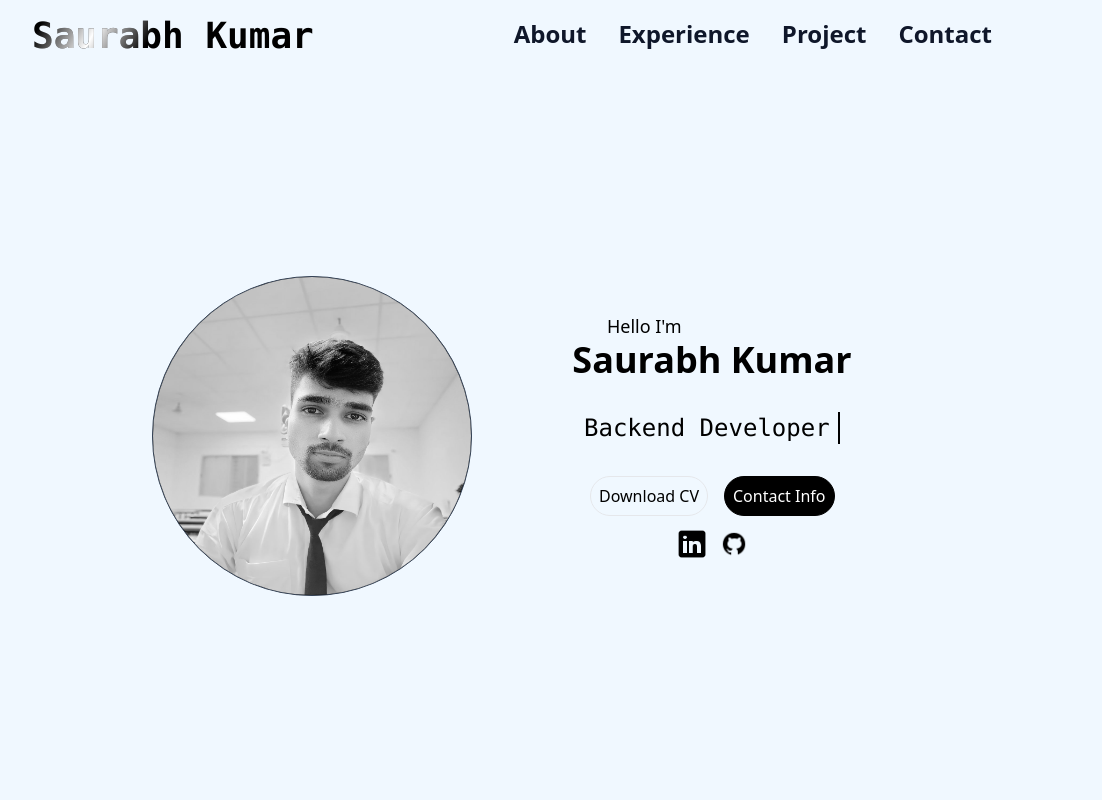
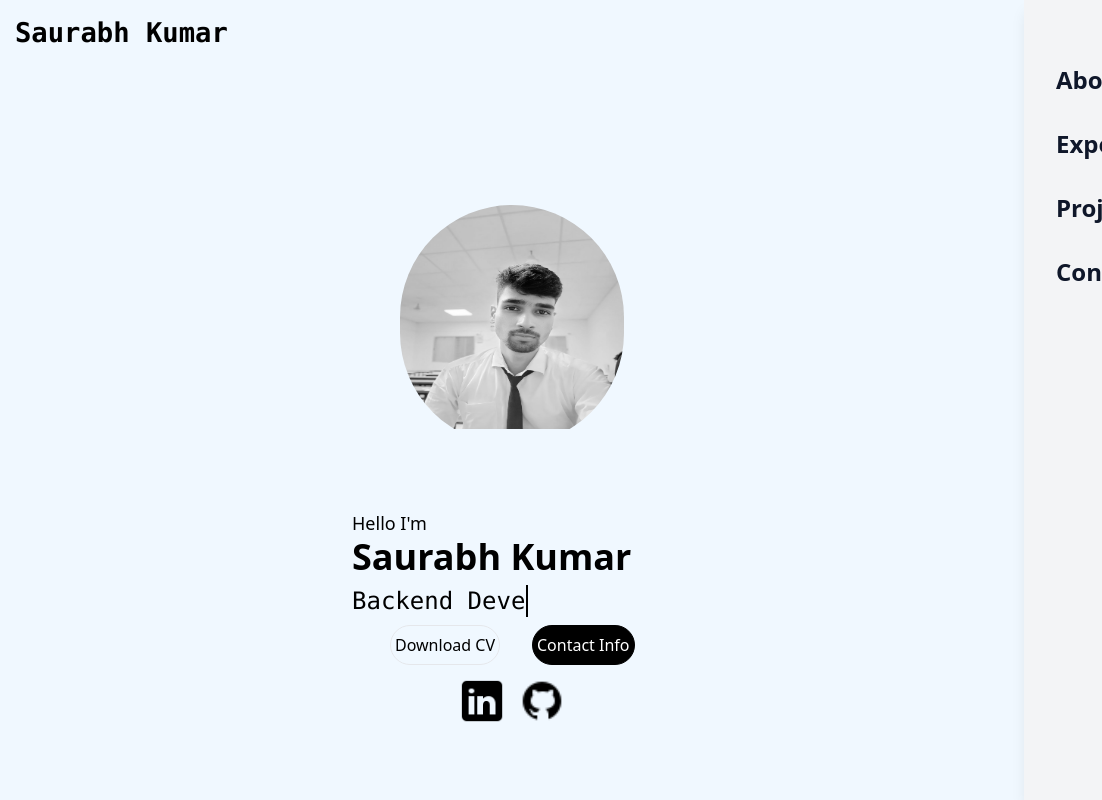
Before and after one commit to Saurabh-singhx/Personal-Portfolio-w, a React (Vite) app: page / in a window 1024 px wide. Shown: the top 800 px of the page, 1102 px wide, since content can reach past the window. Built offline with nearby package versions, Linux system fonts and the light colour scheme.

Commit message:
making responsive pt1

```diff
--- a/src/App.css
+++ b/src/App.css
@@ -0,0 +1,92 @@
+@media (max-width: 1025px) {
+    .Navbar {
+      /* font-size: 1.5rem; */
+      padding-right: 10px;
+      padding-left:15px;
+      height: 9vh;
+
+    }
+    .Sections{
+        display: none;
+    }
+    .Namee{
+        font-size: 1.7em;
+        font-weight:bolder;
+    }
+    .Namediv{
+        width: 100%;
+    }
+    .Menu{
+        display: flex;
+    }
+    .Hero{
+        flex-direction: column;
+    }
+    .Mypic{
+        height: 30vh;
+        width: 60vw;
+    }
+    /* .Textsection{
+        font-size: medium;
+    } */
+    .Hero{
+        flex-direction: column;
+    }
+    .imagediv{
+        height: 14rem;
+        width: 14rem;
+        margin-top: 8vh;
+    }
+    .Textsection{
+        font-size: medium;
+        gap: 0.5rem;
+        align-items: start;
+    }
+    .Magnetbtn{
+        gap: 2rem;
+        width: full;
+        height: 1.5rem;
+
+    }
+    .Btn1{
+        border-radius: 40px;
+        padding: 4px;
+    }
+    .Btn2{
+        border-radius: 40px;
+        padding: 4px;
+    }
+    .divmoving{
+        width: 11rem;
+    }
+    .Github{
+        width: 3rem;
+    }
+    .Cv{
+        width: 3rem;
+    }
+    .imagesc{
+        gap: 0.8rem;
+        margin-top: 0.5rem;
+    }
+
+}
+@media (min-width: 853px) {
+
+    .Menu{
+        display:none;
+    }
+}
+/* @media (max-width:1025px){
+    .Hero{
+        flex-direction: column;
+    }
+    .imagediv{
+        height: 14rem;
+        width: 14rem;
+    }
+    .Textsection{
+        font-size: smaller;
+    }
+
+} */
--- a/src/App.jsx
+++ b/src/App.jsx
@@ -62,10 +62,10 @@ function App() {
         <Navbar setCursorColor={setCursorColor} setCursorFilter={setCursorFilter}/>
         <Herosection setCursorColor={setCursorColor} setCursorFilter={setCursorFilter}/>
       </div>
-      <Aboutsection setCursorColor={setCursorColor} setCursorFilter={setCursorFilter}/>
+      {/* <Aboutsection setCursorColor={setCursorColor} setCursorFilter={setCursorFilter}/>
       <Experience setCursorColor={setCursorColor}/>
       <Projectsection setCursorColor={setCursorColor}/>
-      <Contactinfo setCursorColor={setCursorColor}/>
+      <Contactinfo setCursorColor={setCursorColor}/> */}
 
 
     </>
--- a/src/Components/Herosection.jsx
+++ b/src/Components/Herosection.jsx
@@ -20,9 +20,9 @@ function Herosection({ setCursorColor, setCursorFilter }) {
         window.open("mailto:saurabh4442kumar@gmail.com")
     }
     return (
-        <div className="flex w-full lg:justify-center items-center gap-20 h-full p-4 sm:flex-col lg:flex-row">
+        <div className="flex w-full lg:justify-center items-center gap-20 h-full p-4 sm:flex-col lg:flex-row Hero">
             {/* Profile Picture */}
-            <div className="lg:w-80 lg:h-80 bg-black rounded-full overflow-hidden border border-slate-700 shadow-red-300 sm:w-1/2 sm:h-1/4 sm:mt-60 lg:mt-0">
+            <div className="lg:w-80 lg:h-80 overflow-hidden shadow-red-300 sm:w-1/2 sm:h-1/4 lg:mt-0 shrink-0 imagediv">
                 <img
 
                     onMouseEnter={() => {
@@ -35,21 +35,21 @@ function Herosection({ setCursorColor, setCursorFilter }) {
                     }}
                     src={Pic}
                     alt="profile"
-                    className="lg:w-96 lg:h-96 lg:-translate-y-8 filter grayscale transition-all delay-200 sm:w-full sm:-translate-y-16"
+                    className="w-full h-full lg:-translate-y-0 filter grayscale transition-all delay-200 Mypic rounded-full shrink-0"
                 />
             </div>
 
             {/* Text Section */}
-            <div className="flex flex-col lg:gap-8 sm:2/3 lg:w-auto sm:items-center sm:gap-16 sm:w-full">
+            <div className="flex flex-col lg:gap-6 lg:w-auto Textsection items-center">
                 <div className="flex flex-col ">
-                    <p className="font-medium w-36 items-center justify-center flex sm:text-4xl lg:text-lg">
+                    <p className="font-medium w-36 items-center flex lg:text-lg">
                         Hello I'm
                     </p>
-                    <h2 className="font-semibold sm:text-6xl lg:text-4xl">Saurabh Kumar</h2>
+                    <h2 className="font-semibold lg:text-4xl">Saurabh Kumar</h2>
                 </div>
 
                 {/* Typewriter Effect */}
-                <div className="sm:w-96 lg:w-64">
+                <div className="w-[75%] divmoving">
                     <motion.div
                         key={isFrontend ? "frontend" : "backend"} // Unique key to trigger animation on text change
                         animate={{
@@ -66,17 +66,17 @@ function Herosection({ setCursorColor, setCursorFilter }) {
                             whiteSpace: "nowrap",
                             borderRight: "2px solid black", // Cursor effect
                         }}
-                        className="font-mono font-extralight sm:text-4xl lg:text-2xl"
+                        className="font-mono font-extralight lg:text-2xl"
                     >
                         {isFrontend ? "Frontend Developer" : "Backend Developer"}
                     </motion.div>
                 </div>
 
                 {/* Buttons+Social */}
-                <div className="flex gap-3 flex-col w-full">
+                <div className="flex gap-5 flex-col w-full">
 
                     {/* 2 += Buttons */}
-                    <div className="flex lg:gap-4 sm:w-full lg:w-80 sm:gap-12 justify-center">
+                    <div className="flex lg:gap-10 lg:w-80 justify-center Magnetbtn">
                         <Magnet padding={5}>
                             <a href={CV} download="SaurabhResume.pdf">
                                 <button
@@ -89,7 +89,7 @@ function Herosection({ setCursorColor, setCursorFilter }) {
                                         setCursorColor("bg-blue-400");
                                         setCursorFilter("mix-blend-screen");
                                     }}
-                                    className="bg-transparent text-black font-medium border lg:rounded-3xl lg:px-2 lg:h-10 hover:bg-black hover:text-white duration-200 transition-all sm:h-28 lg:w-auto sm:w-1/3 sm:rounded-full sm:text-2xl lg:text-base"
+                                    className=" Btn1 bg-transparent text-black font-medium border lg:rounded-3xl lg:px-2 lg:h-10 hover:bg-black hover:text-white duration-200 transition-all lg:w-auto lg:text-base"
                                     aria-label="Download CV"
                                 >
                                     Download CV
@@ -107,7 +107,7 @@ function Herosection({ setCursorColor, setCursorFilter }) {
                                     setCursorColor("bg-blue-400");
                                     setCursorFilter("mix-blend-screen");
                                 }}
-                                className="bg-black text-white font-medium border lg:rounded-3xl lg:px-2 lg:h-10 hover:text-black hover:bg-white duration-200 transition-all border-black sm:h-28 lg:w-auto sm:w-1/3 sm:rounded-full sm:text-2xl lg:text-base"
+                                className=" Btn2 bg-black text-white font-medium border lg:rounded-3xl lg:px-2 lg:h-10 hover:text-black hover:bg-white duration-200 transition-all border-black lg:w-auto lg:text-base"
                                 aria-label="Contact Info"
                             >
                                 Contact Info
@@ -116,24 +116,23 @@ function Herosection({ setCursorColor, setCursorFilter }) {
                     </div>
 
                     {/* Social Media Links */}
-                    <div className="flex w-full sm:gap-14 justify-center items-center sm:mt-14 lg:gap-3 lg:mt-0">
-                        <div className="lg:h-8 lg:w-8 overflow-hidden ">
+                    <div className="flex w-full justify-center items-center lg:gap-3 lg:mt-0 imagesc">
+
                         <a
                             href="https://www.linkedin.com/in/saurabh-kumar0"
                             target="_blank"
                             rel="noopener noreferrer"
                             aria-label="LinkedIn Profile"
                         >
-                                <img src={Linkdin} alt="LinkedIn" className="sm:h-24 lg:h-auto" />
+                            <img src={Linkdin} alt="LinkedIn" className=" h-12 w-12 Cv" />
                         </a>
-                        </div>
                         <a
                             href="https://github.com/Saurabh-singhx"
                             target="_blank"
                             rel="noopener noreferrer"
                             aria-label="GitHub Profile"
                         >
-                            <img src={Github} alt="GitHub" className="sm:h-24 lg:h-7 lg:w-7" />
+                            <img src={Github} alt="GitHub" className=" lg:h-12 lg:w-12 Github" />
                         </a>
                     </div>
                 </div>
--- a/src/Components/Navbar.jsx
+++ b/src/Components/Navbar.jsx
@@ -1,38 +1,44 @@
-import React from "react";
-import List from './image/list.png'
-import ShinyText from './ShinyText';
+import React, { useState } from "react";
+import List from "./image/list.png";
+import ShinyText from "./ShinyText";
 
 function Navbar({ setCursorColor }) {
+  const [menuOpen, setMenuOpen] = useState(false);
+
+  const toggleMenu = () => {
+    setMenuOpen((prev) => !prev);
+  };
 
   return (
-    <nav className="flex lg:justify-between lg:px-8 sm:h-40 lg:h-20 lg:w-auto items-center sm:w-full sm:px-6 ">
+    <>
+      <nav className="flex justify-between px-8 h-20 w-auto items-center Navbar">
         {/* Logo Section */}
-      <div className="flex sm:w-full sm:h-14 w-1/3 items-center">
-        {/* <div
-          onMouseEnter={() => setCursorColor("bg-teal-400")}
-          onMouseLeave={() => setCursorColor("bg-blue-500")}
-          className="flex items-center font-bold lg:text-3xl text-slate-900 w-1/4 sm:justify-center lg:h-10 sm:w-full sm:text-6xl sm:py-10 lg:py-0 lg:justify-start lg:px-10">
-          Saurabh Kumar
-        </div> */}
+        <div className="flex w-1/3 items-center Namediv justify-between">
           <ShinyText
             onMouseEnter={() => setCursorColor("bg-teal-400")}
             onMouseLeave={() => setCursorColor("bg-blue-500")}
-        text="Saurabh Kumar" disabled={false} speed={3} className='text-4xl font-semibold font-mono' />
-        <img src={List} alt="" className="lg:hidden sm:flex w-12 h-full mt-6 justify-self-end"/>
+            text="Saurabh Kumar"
+            disabled={false}
+            speed={3}
+            className="text-4xl font-semibold font-mono Namee"
+          />
+          <img
+            src={List}
+            alt="Menu"
+            className="w-8 h-8 Menu justify-self-center cursor-pointer"
+            onClick={toggleMenu}
+          />
         </div>
 
-      {/* Navigation Links */}
-      <div className="flex gap-8 justify-evenly font-semibold text-2xl text-slate-900 w-2/3 sm:hidden lg:flex">
+        {/* Desktop Navigation Links */}
+        <div className="hidden md:flex gap-8 justify-evenly font-semibold text-2xl text-slate-900 Sections">
           {/* About Link */}
           <div
             onMouseEnter={() => setCursorColor("bg-green-500")}
             onMouseLeave={() => setCursorColor("bg-blue-500")}
             className="flex flex-col justify-evenly h-10 group"
           >
-          <a
-            href="#About"
-            className="group-hover:text-slate-600 transition-all"
-          >
+            <a href="#About" className="group-hover:text-slate-600 transition-all">
               About
             </a>
             <div className="h-1 bg-red-400 w-0 group-hover:w-full transition-all delay-75 rounded-full"></div>
@@ -44,10 +50,7 @@ function Navbar({ setCursorColor }) {
             onMouseLeave={() => setCursorColor("bg-blue-500")}
             className="flex flex-col justify-evenly h-10 group"
           >
-          <a
-            href="#Experience"
-            className="group-hover:text-slate-600 transition-all"
-          >
+            <a href="#Experience" className="group-hover:text-slate-600 transition-all">
               Experience
             </a>
             <div className="h-1 bg-red-400 w-0 group-hover:w-full transition-all delay-75 rounded-full"></div>
@@ -59,10 +62,7 @@ function Navbar({ setCursorColor }) {
             onMouseLeave={() => setCursorColor("bg-blue-500")}
             className="flex flex-col justify-evenly h-10 group"
           >
-          <a
-            href="#Project"
-            className="group-hover:text-slate-600 transition-all"
-          >
+            <a href="#Project" className="group-hover:text-slate-600 transition-all">
               Project
             </a>
             <div className="h-1 bg-red-400 w-0 group-hover:w-full transition-all delay-75 rounded-full"></div>
@@ -74,16 +74,42 @@ function Navbar({ setCursorColor }) {
             onMouseLeave={() => setCursorColor("bg-blue-500")}
             className="flex flex-col justify-evenly h-10 group"
           >
-          <a
-            href="#Contact"
-            className="group-hover:text-slate-600 transition-all"
-          >
+            <a href="#Contact" className="group-hover:text-slate-600 transition-all">
               Contact
             </a>
             <div className="h-1 bg-red-400 w-0 group-hover:w-full transition-all delay-75 rounded-full"></div>
           </div>
         </div>
       </nav>
+
+      {/* Sliding Menu */}
+      <div
+        className={`fixed top-0 right-0 h-full w-64 bg-gray-100 shadow-lg transform transition-transform duration-300 z-10 ${
+          menuOpen ? "translate-x-0" : "translate-x-full"
+        }`}
+      >
+        <button
+          className="absolute top-4 right-4 text-xl font-bold"
+          onClick={toggleMenu}
+        >
+          ×
+        </button>
+        <div className="flex flex-col gap-8 justify-evenly font-semibold text-2xl text-slate-900 mt-16 px-8">
+          <a href="#About" className="hover:text-slate-600 transition-all">
+            About
+          </a>
+          <a href="#Experience" className="hover:text-slate-600 transition-all">
+            Experience
+          </a>
+          <a href="#Project" className="hover:text-slate-600 transition-all">
+            Project
+          </a>
+          <a href="#Contact" className="hover:text-slate-600 transition-all">
+            Contact
+          </a>
+        </div>
+      </div>
+    </>
   );
 }
 
--- a/src/index.css
+++ b/src/index.css
@@ -15,3 +15,6 @@ html{
 /* body{
   background-color: black;
 } */
+@media screen and (max-width: 768px) {
+
+}
```
Lines whose indentation alone changed are shown as unchanged.
